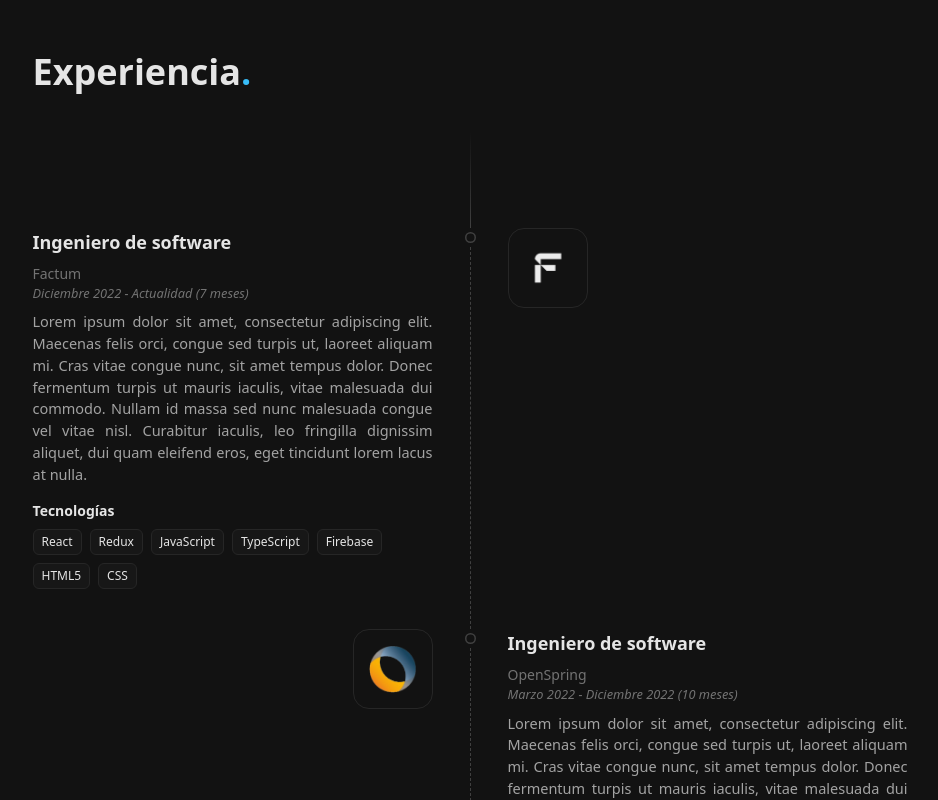
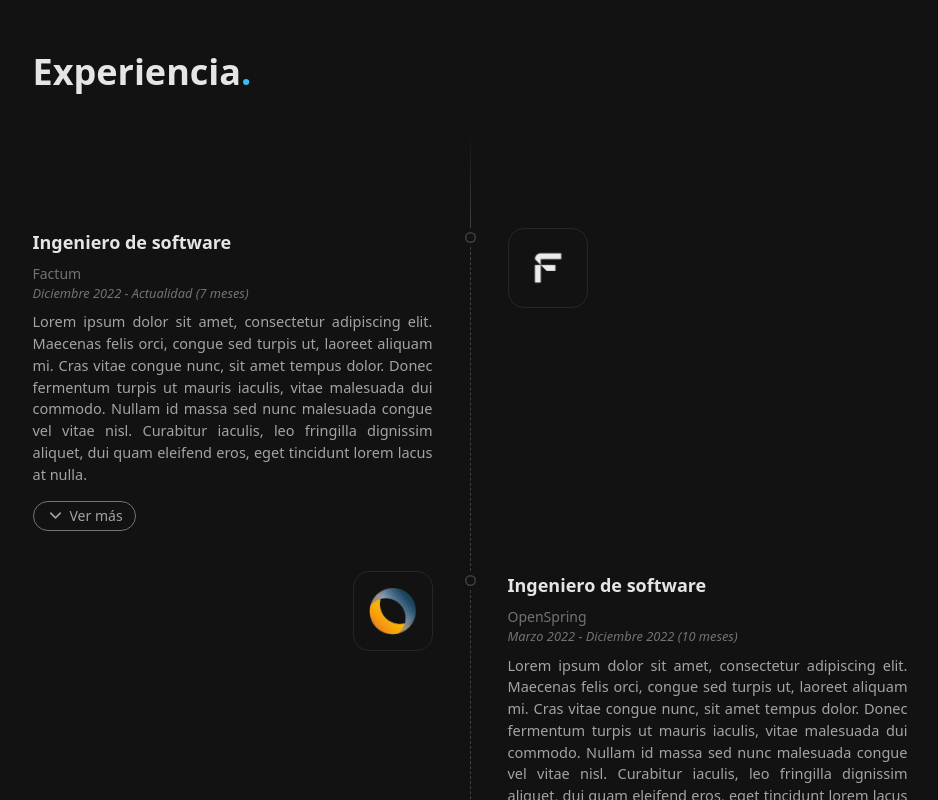
Before and after one commit to javiermrtnez/portfolio, a React (Vite) app: page / in a window 1280 px wide. Shown: the part 1580-2380 px from the top of the page, without its empty margins (170-1108 px from the left). Built offline with nearby package versions, Linux system fonts and the light colour scheme; a web font is replaced by a local one.

Commit message:
feat: add button to view more

```diff
--- a/src/components/Experience.tsx
+++ b/src/components/Experience.tsx
@@ -1,7 +1,5 @@
-import { EXPERIENCE } from '../utils/constants/experience';
-import { getFormattedDate, getMonthDiff } from '../utils/functions/dates';
-import joinClassNames from '../utils/functions/classNames';
-import { isOdd } from '../utils/functions/numbers';
+import { EXPERIENCES } from '../utils/constants/experiences';
+import SingleExperience from './SingleExperience';
 
 const Experience = () => {
   return (
@@ -10,58 +8,9 @@ const Experience = () => {
         <span className='h-24 w-px bg-gradient-to-b from-[var(--background-color)] to-neutral-700'></span>
       </div>
 
-      {EXPERIENCE.map(
-        ({ company, role, startDate, endDate, description, icon, technologies }, index) => (
-          <div className={joinClassNames('flex gap-8', isOdd(index) ? 'flex-row-reverse' : '')}>
-            <div className='flex flex-col gap-4 w-full pb-10'>
-              <div className='flex flex-col gap-2'>
-                <h1 className='font-extrabold text-lg'>{role}</h1>
-                <div className='flex flex-col font-medium text-neutral-500'>
-                  <h2 className='text-sm'>{company}</h2>
-                  <small className='italic'>
-                    {`${getFormattedDate(startDate)} - ${getFormattedDate(endDate)}`}{' '}
-                    {`(${getMonthDiff(startDate, endDate)})`}
-                  </small>
-                </div>
-                <p className='text-neutral-400 text-[14.5px] text-justify'>{description}</p>
-              </div>
-
-              {technologies && technologies?.length > 0 && (
-                <div className='flex flex-col gap-2'>
-                  <h2 className='text-sm font-bold'>Tecnologías</h2>
-                  <ul className='flex gap-2 flex-wrap'>
-                    {technologies.map((technology) => (
-                      <li className='rounded-md px-2 py-1 border border-neutral-800 bg-neutral-900 text-xs'>
-                        {technology}
-                      </li>
-                    ))}
-                  </ul>
-                </div>
-              )}
-            </div>
-
-            <div className='flex flex-col items-center'>
-              <span className='w-[11px] h-[11px] my-1 rounded-full shadow-[0_0_0_1.5px_#404040_inset]'></span>
-              <span
-                className={joinClassNames(
-                  'h-full',
-                  index !== EXPERIENCE.length - 1
-                    ? 'border-r border-dashed border-neutral-700'
-                    : 'w-px bg-gradient-to-b from-neutral-700 to-[var(--background-color)]'
-                )}
-              ></span>
-            </div>
-
-            <div className={joinClassNames('flex w-full', isOdd(index) ? 'justify-end' : '')}>
-              <div className='flex justify-center items-center w-20 h-20 rounded-2xl border border-neutral-800'>
-                <div className='w-12 h-12 flex justify-center items-center'>
-                  {typeof icon === 'string' ? <img src={icon} alt={`${company} logo`} /> : icon}
-                </div>
-              </div>
-            </div>
-          </div>
-        )
-      )}
+      {EXPERIENCES.map((experience, index) => (
+        <SingleExperience experience={experience} index={index} />
+      ))}
     </div>
   );
 };
--- a/src/components/Icons.tsx
+++ b/src/components/Icons.tsx
@@ -222,3 +222,20 @@ export const NodeIcon = () => (
     ></path>
   </svg>
 );
+
+export const ChevronUp = (props) => (
+  <svg
+    xmlns='http://www.w3.org/2000/svg'
+    width='19'
+    height='19'
+    viewBox='0 0 24 24'
+    fill='none'
+    stroke='currentColor'
+    stroke-width='2'
+    stroke-linecap='round'
+    stroke-linejoin='round'
+    {...props}
+  >
+    <polyline points='6 9 12 15 18 9'></polyline>
+  </svg>
+);
--- /dev/null
+++ b/src/components/SingleExperience.tsx
@@ -0,0 +1,99 @@
+import joinClassNames from '../utils/functions/classNames';
+import { isOdd } from '../utils/functions/numbers';
+import { getFormattedDate, getMonthDiff } from '../utils/functions/dates';
+import { useState } from 'react';
+import { ChevronUp } from './Icons';
+import { EXPERIENCES } from '../utils/constants/experiences';
+import { Experience } from '../types/experience';
+
+interface Props {
+  experience: Experience;
+  index: number;
+}
+
+const SingleExperience = ({ experience, index }: Props) => {
+  const { company, role, startDate, endDate, description, icon, technologies } = experience;
+
+  const [isMoreInfoOpen, setIsMoreInfoOpen] = useState(false);
+
+  const handleMoreInfoButton = () => {
+    setIsMoreInfoOpen(!isMoreInfoOpen);
+  };
+
+  return (
+    <div className={joinClassNames('flex gap-8', isOdd(index) ? 'flex-row-reverse' : '')}>
+      <div className='flex flex-col w-full pb-10'>
+        <div className='flex flex-col gap-2'>
+          <h1 className='font-extrabold text-lg'>{role}</h1>
+          <div className='flex flex-col font-medium text-neutral-500'>
+            <h2 className='text-sm'>{company}</h2>
+            <small className='italic'>
+              {`${getFormattedDate(startDate)} - ${getFormattedDate(endDate)}`}{' '}
+              {`(${getMonthDiff(startDate, endDate)})`}
+            </small>
+          </div>
+          <p className='text-neutral-400 text-[14.5px] text-justify'>{description}</p>
+        </div>
+
+        {technologies && technologies?.length > 0 && (
+          <div
+            className={joinClassNames(
+              'transition-all duration-300 max-h-0 overflow-hidden',
+              isMoreInfoOpen ? 'max-h-[500px]' : ''
+            )}
+          >
+            <div className='flex flex-col gap-2 mt-4'>
+              <h2 className='text-sm font-bold'>Tecnologías</h2>
+              <ul className='flex gap-2 flex-wrap'>
+                {technologies.map((technology) => (
+                  <li className='rounded-md px-2 py-1 border border-neutral-800 bg-neutral-900 text-xs'>
+                    {technology}
+                  </li>
+                ))}
+              </ul>
+            </div>
+          </div>
+        )}
+
+        {technologies && technologies?.length > 0 && (
+          <button
+            className='flex mt-4 gap-1 items-center border rounded-full border-neutral-500 py-1 px-3 text-sm text-neutral-400 transition-colors hover:border-neutral-400 hover:text-neutral-200 w-fit'
+            onClick={handleMoreInfoButton}
+          >
+            <div className='w-5 h-5'>
+              <ChevronUp
+                className={joinClassNames(
+                  'transition-transform',
+                  isMoreInfoOpen ? 'rotate-180' : ''
+                )}
+              />
+            </div>
+            {`Ver ${isMoreInfoOpen ? 'menos' : 'más'}`}
+          </button>
+        )}
+      </div>
+
+      <div className='flex flex-col items-center'>
+        <span className='w-[11px] h-[11px] my-1 rounded-full shadow-[0_0_0_1.5px_#404040_inset]'></span>
+        <span
+          className={joinClassNames(
+            'h-full',
+            index !== EXPERIENCES.length - 1
+              ? 'border-r border-dashed border-neutral-700'
+              : 'w-px bg-gradient-to-b from-neutral-700 to-[var(--background-color)]'
+          )}
+        ></span>
+      </div>
+
+      <div className={joinClassNames('flex w-full', isOdd(index) ? 'justify-end' : '')}>
+        <div className='flex justify-center items-center w-20 h-20 rounded-2xl border border-neutral-800'>
+          <div className='w-12 h-12 flex justify-center items-center'>
+            {typeof icon === 'string' ? <img src={icon} alt={`${company} logo`} /> : icon}
+          </div>
+        </div>
+      </div>
+    </div>
+  );
+};
+
+export default SingleExperience;
--- /dev/null
+++ b/src/types/experience.ts
@@ -0,0 +1,9 @@
+export interface Experience {
+  company: string;
+  role: string;
+  startDate: string;
+  endDate: string;
+  description: string;
+  icon: string;
+  technologies?: string[];
+}
--- a/src/utils/constants/experience.ts
+++ b/src/utils/constants/experiences.ts
@@ -1,4 +1,6 @@
-export const EXPERIENCE = [
+import { Experience } from '../../types/experience';
+
+export const EXPERIENCES: Experience[] = [
   {
     company: 'Factum',
     role: 'Ingeniero de software',
```
